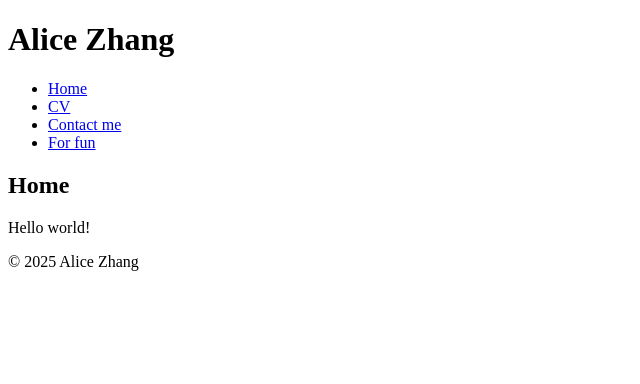
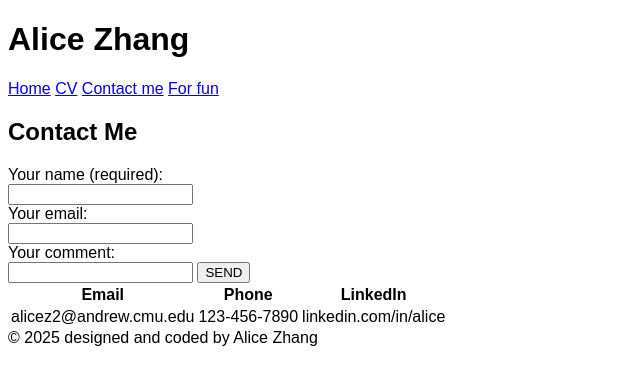
Before and after one commit to azhang45/alice_personal_website, a plain HTML site: page views/contact.html in a window 1280 px wide. Shown: the whole page, without its empty margins (0-640 px from the left). Drawn offline with Linux system fonts and the light colour scheme.

Commit message:
main content done

```diff
--- a/views/contact.html
+++ b/views/contact.html
@@ -9,23 +9,41 @@
     <title>Alice Zhang</title>
 
 </head>
-<body>
+<body style="font-family: Arial">
     <header>
         <h1>Alice Zhang</h1>
         <nav>
-            <ul>
-                <li><a href="../index.html">Home</a></li>
-                <li><a href="cv.html">CV</a></li>
-                <li><a href="contact.html">Contact me</a></li>
-                <li><a href="fun.html">For fun</a></li>
-            </ul>
+            <a href="../index.html">Home</a>
+            <a href="cv.html">CV</a>
+            <a href="contact.html">Contact me</a>
+            <a href="fun.html">For fun</a>
         </nav>
     </header>
     <div class="main">
-        <h2>Home</h2>
-        <p>Hello world!</p>
+        <h2>Contact Me</h2>
+        <form>
+            <label for="name">Your name (required):</label><br>
+            <input type="text" id="name" name="name"><br>
+            <label for="email">Your email:</label><br>
+            <input type="text" id="email" name="email"><br>
+            <label for="comment">Your comment:</label><br>
+            <input type="text" id="comment" name="comment">
+            <input type="submit" value="SEND">
+        </form>
+        <table>
+            <tr>
+                <th>Email</th>
+                <th>Phone</th>
+                <th>LinkedIn</th>
+            </tr>
+            <tr>
+                <td>alicez2@andrew.cmu.edu</td>
+                <td>123-456-7890</td>
+                <td>linkedin.com/in/alice</td>
+            </tr>
+        </table>
     </div>
-    <footer>&copy; 2025 Alice Zhang</footer>
+    <footer>&copy; 2025 designed and coded by Alice Zhang</footer>
 
 </body>
 </html>
```
Also changed, not shown: index.html (+17 -10 lines), views/cv.html (+19 -10 lines), views/fun.html (+14 -10 lines), 1 other file.
